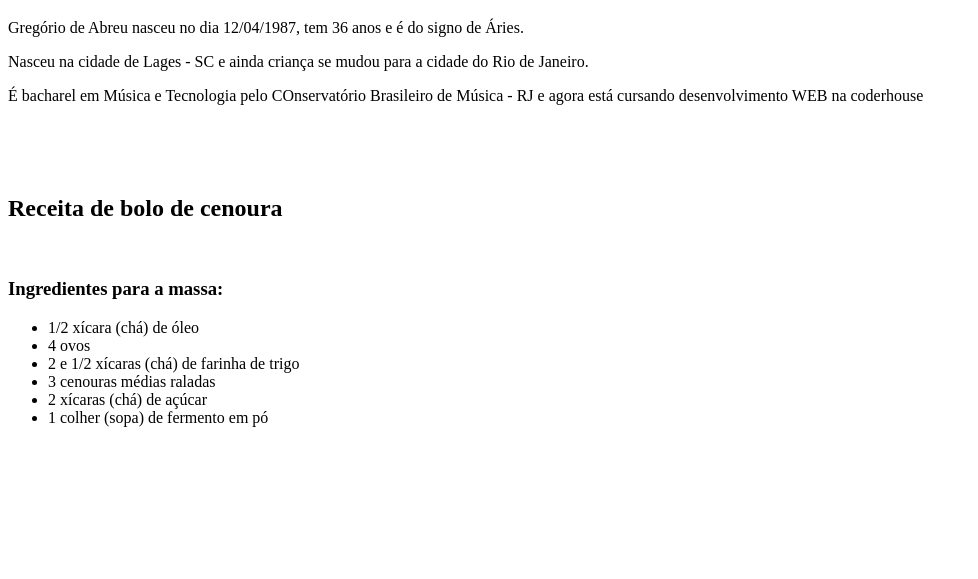
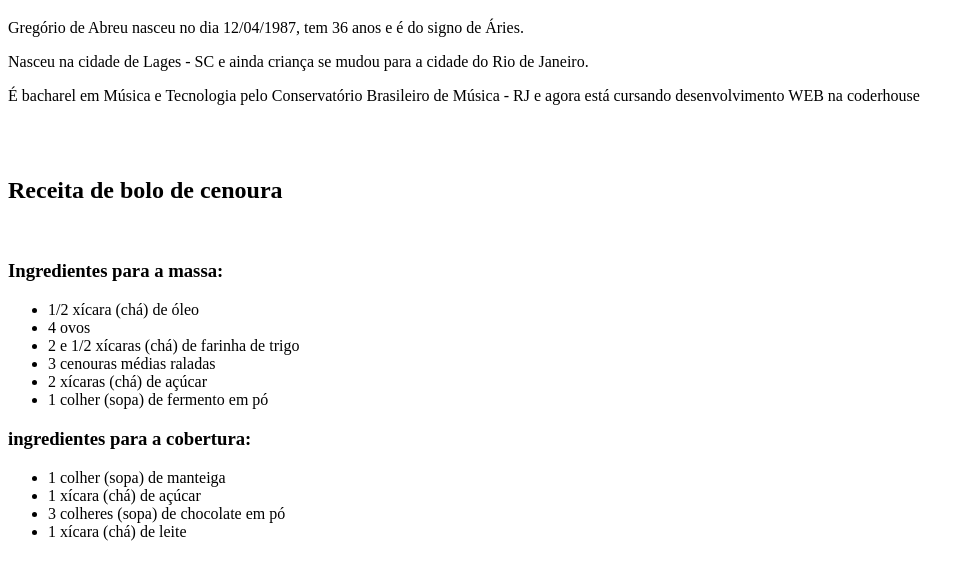
Before and after one commit to gregorioabreu/atividade_html_semantico, a plain HTML site: page index.html in a window 1280 px wide. Shown: the part 61-640 px from the top of the page, without its empty margins (0-978 px from the left). Drawn offline with Linux system fonts and the light colour scheme.

Commit message:
ingredientes para a cobertura

```diff
--- a/index.html
+++ b/index.html
@@ -4,7 +4,7 @@
 <head>
     <meta charset="UTF-8">
     <meta name="viewport" content="width=device-width, initial-scale=1.0">
-    <title>Document</title>
+    <title>Atividade HTML semântico</title>
 </head>
 
 <body>
@@ -12,14 +12,14 @@
         <h1>Gregório de Abreu</h1>
         <p>Gregório de Abreu nasceu no dia 12/04/1987, tem 36 anos e é do signo de Áries.</p>
         <p>Nasceu na cidade de Lages - SC e ainda criança se mudou para a cidade do Rio de Janeiro.</p>
-        <p> É bacharel em Música e Tecnologia pelo COnservatório Brasileiro de Música - RJ e agora está cursando desenvolvimento WEB na coderhouse</p>
+        <p> É bacharel em Música e Tecnologia pelo Conservatório Brasileiro de Música - RJ e agora está cursando
+            desenvolvimento WEB na coderhouse</p>
     </header>
-    <br/>
-    <br/>
-    <br/>
+    <br />
+    <br />
     <section>
         <h1>Receita de bolo de cenoura</h1>
-        <br/>
+        <br />
         <h3>Ingredientes para a massa:</h3>
         <ul>
             <li>1/2 xícara (chá) de óleo</li>
@@ -29,6 +29,13 @@
             <li>2 xícaras (chá) de açúcar</li>
             <li>1 colher (sopa) de fermento em pó</li>
         </ul>
+        <h3>ingredientes para a cobertura:</h3>
+        <ul>
+            <li>1 colher (sopa) de manteiga</li>
+            <li>1 xícara (chá) de açúcar</li>
+            <li>3 colheres (sopa) de chocolate em pó</li>
+            <li>1 xícara (chá) de leite</li>
+        </ul>
     </section>
 
 </body>
```
Lines whose indentation alone changed are shown as unchanged.
